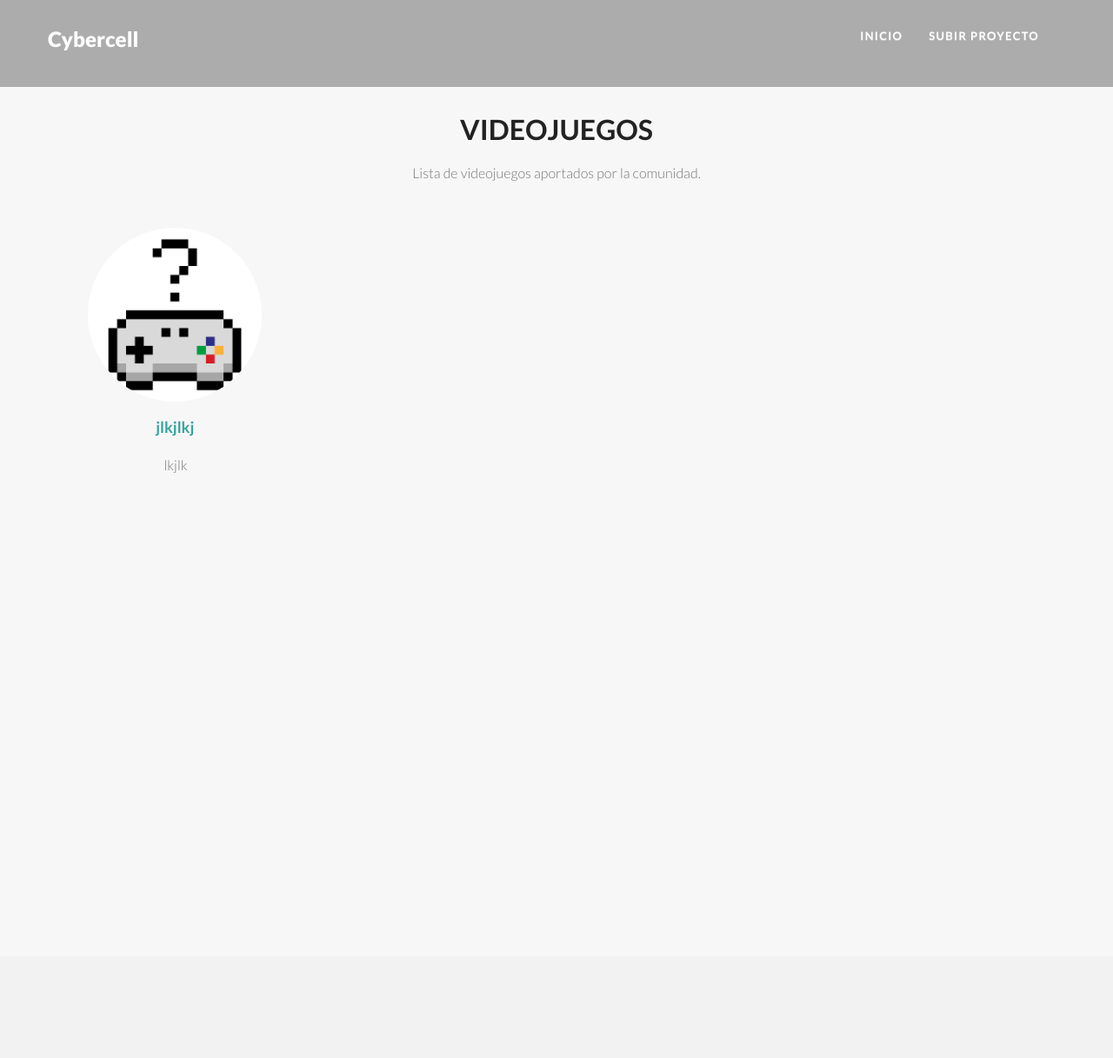
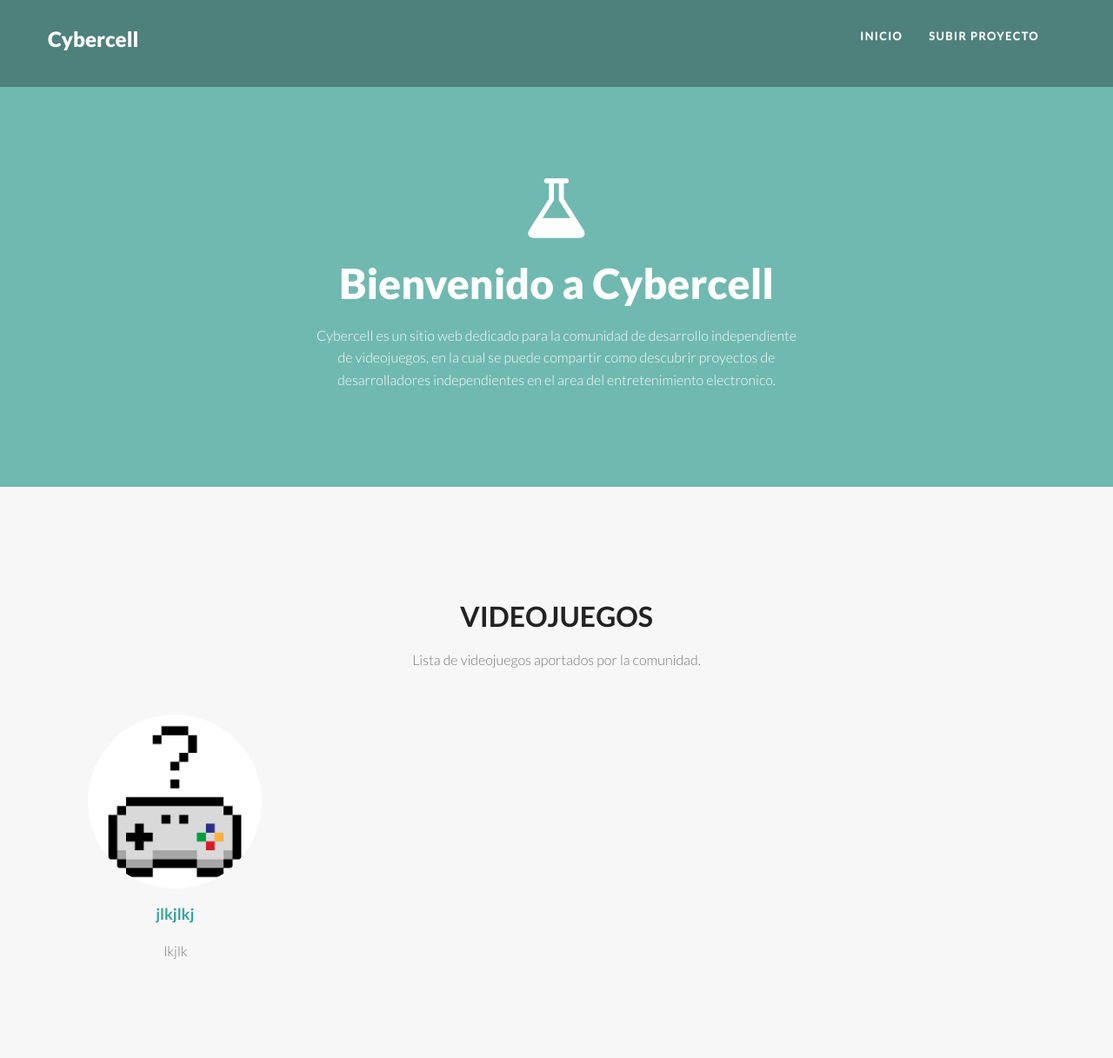
Before and after one commit to p1nhead98/AO_VC, a Django app: page / in a window 1280 px wide. Shown: the whole page at 87% size. Before the commit the page ends 544 px from the top, so only its background shows below. Run offline with Django 3.2, Linux system fonts and the light colour scheme; data comes from the database, SQL or seed files in the repository; both versions use the stored data as it was after the commit; some libraries are stand-ins or nearby versions.

Commit message:
tercer commit del proyecto

```diff
--- a/miSitio/blog/templates/blog/post_list.html
+++ b/miSitio/blog/templates/blog/post_list.html
@@ -1,6 +1,23 @@
 
 {% extends 'blog/base.html' %}
 {% block content %}
+<section class="featured">
+  <div class="container">
+    <div class="row mar-bot40">
+      <div class="col-md-6 col-md-offset-3">
+
+        <div class="align-center">
+          <i class="fa fa-flask fa-5x mar-bot20"></i>
+          <h2 class="slogan">Bienvenido a Cybercell</h2>
+          <p>
+            Cybercell es un sitio web dedicado para la comunidad de desarrollo independiente de videojuegos, en la cual se puede compartir como descubrir proyectos de desarrolladores independientes en el area del entretenimiento electronico.
+
+          </p>
+        </div>
+      </div>
+    </div>
+  </div>
+</section>
 <br><br>
 <section id="section-about" class="section appear clearfix">
         <div class="container">
```
Also changed, not shown: Readme.txt (added), miSitio/db.sqlite3.
